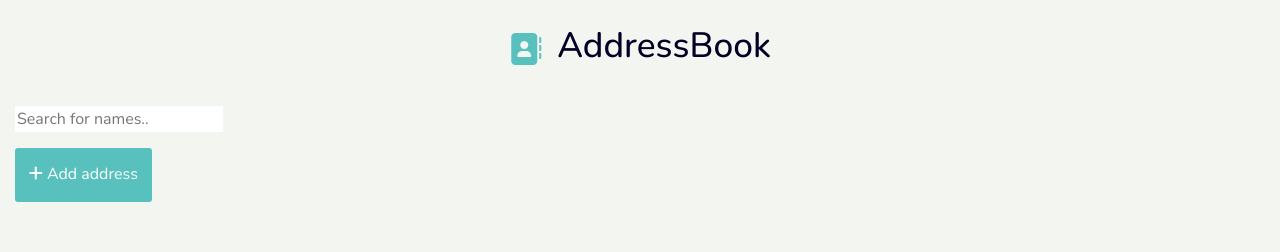
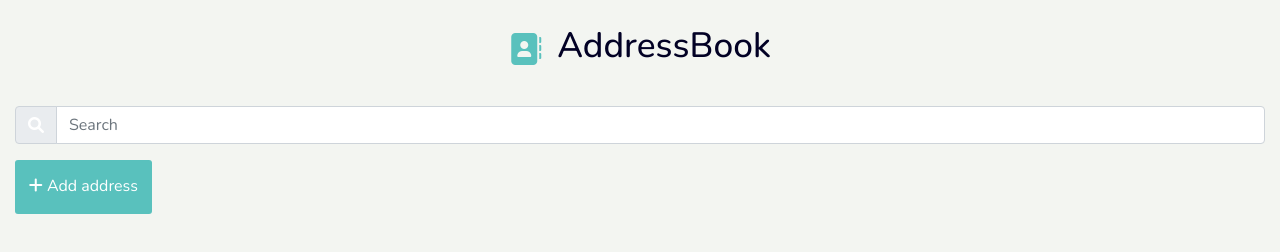
Before and after one commit to ayo43/phonebook, a plain HTML site: page index.html in a window 1280 px wide. Drawn offline with nearby package versions, Linux system fonts and the light colour scheme; no server answers.

Commit message:
Added search

```diff
--- a/index.html
+++ b/index.html
@@ -95,9 +95,13 @@
                 <i class = "fa-solid fa-address-book fa-2x"></i>
                 <h2>Address<span>Book</span></h2>
             </div>
-            <div>
-                <input type="text" id="myInput" onkeyup="myFunction()" placeholder="Search for names.." title="Type in a name">
-            </div>
+            <div class="input-group md-form form-sm form-1 pl-0">
+                <div class="input-group-prepend">
+                  <span class="input-group-text cyan lighten-2" id="basic-text1"><i class="fas fa-search text-white"
+                      aria-hidden="true"></i></span>
+                </div>
+                <input class="form-control my-0 py-1" type="text" placeholder="Search" aria-label="Search">
+              </div>
 
             <div class = "addr-book-top">
                 <button type = "button" class = "btn" id = "add-btn">
```
